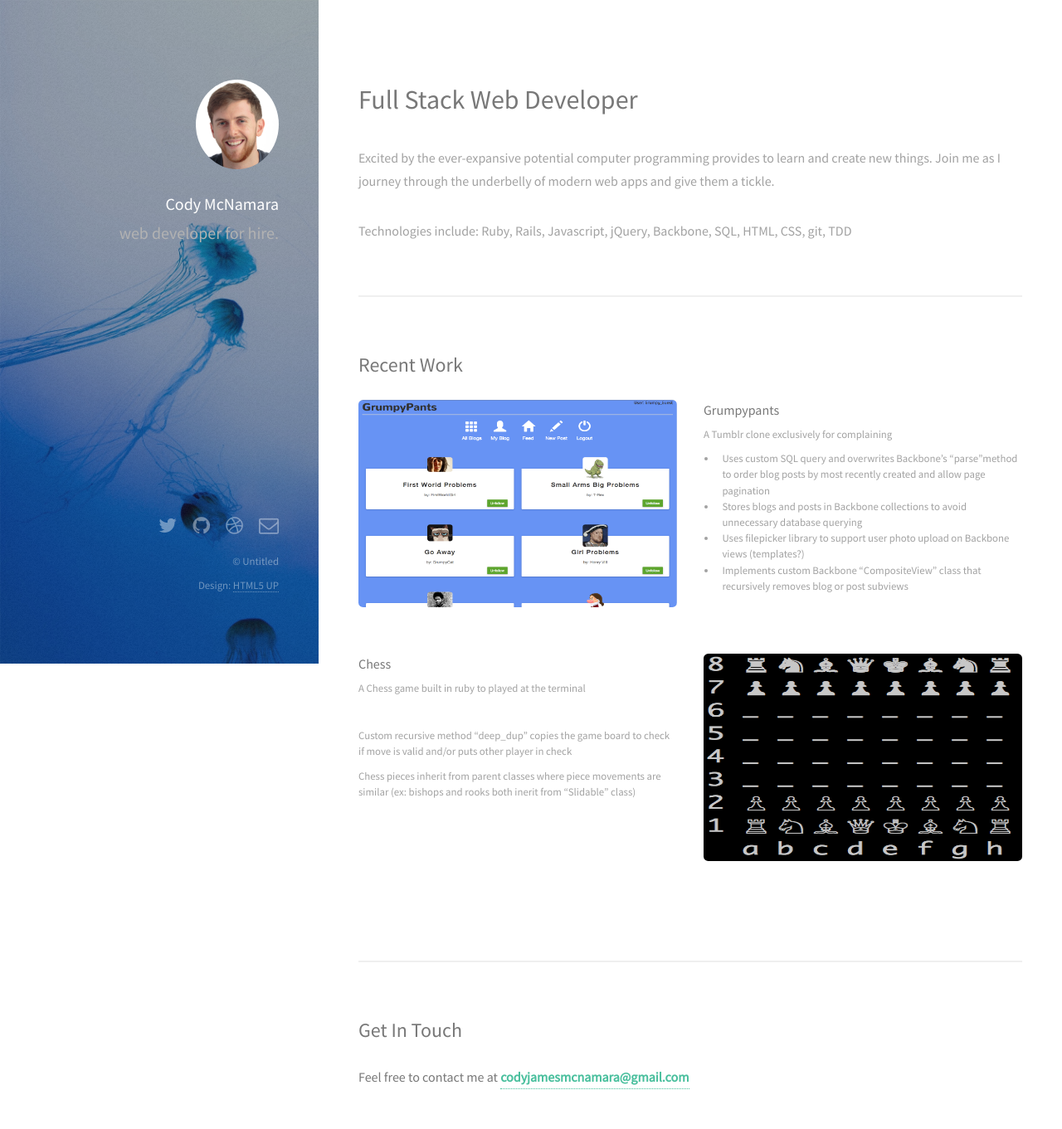
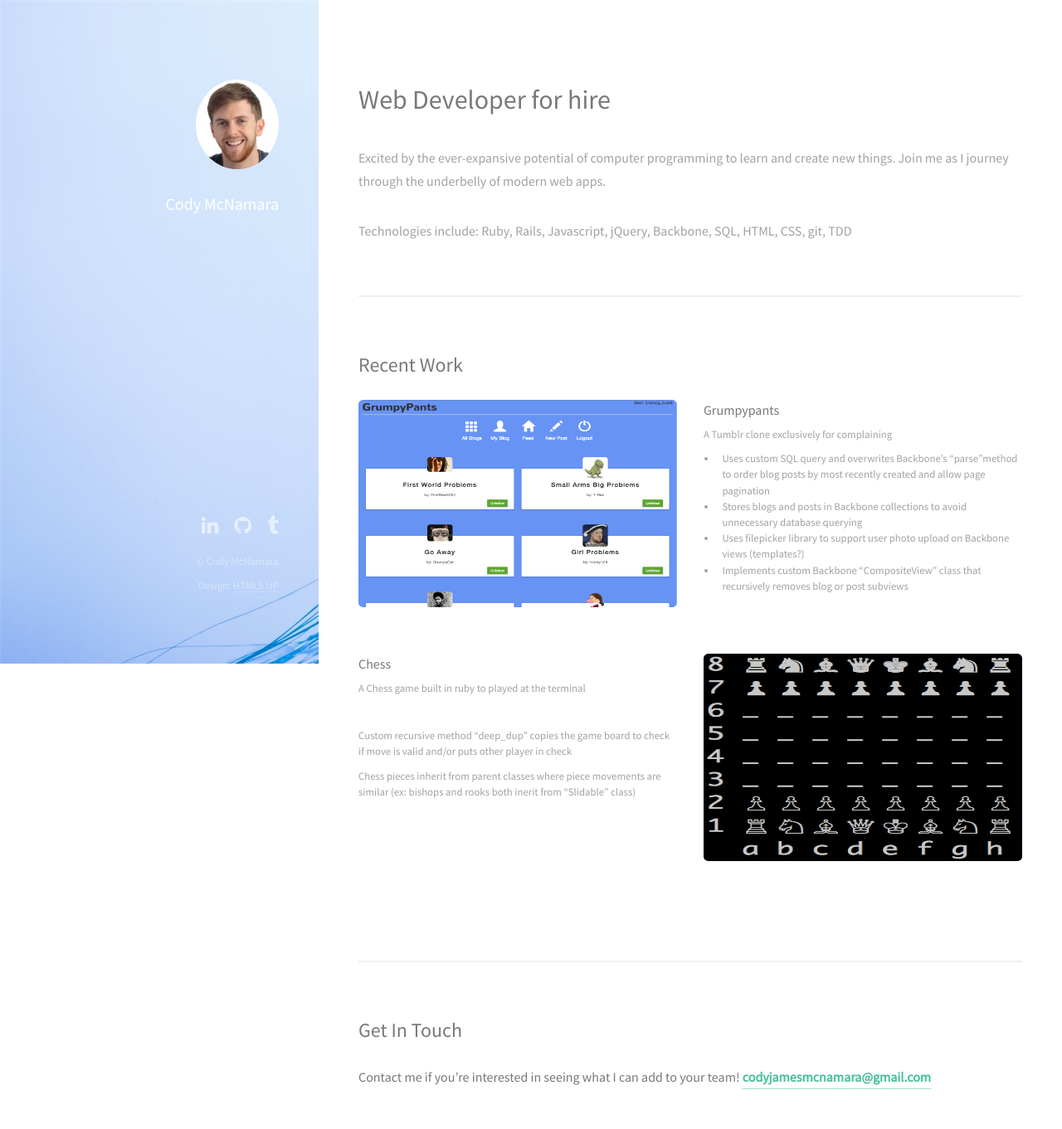
Before and after one commit to codymcnamara/Portfolio, a PHP site: page / in a window 1280 px wide. Shown: the whole page at 83% size. Run offline with PHP 8.4, Linux system fonts and the light colour scheme; style sheets or scripts are compiled from the project's sources.

Commit message:
changed description and title

```diff
--- a/css/ie/v8.css
+++ b/css/ie/v8.css
@@ -57,7 +57,7 @@
 /* Header */
 
 	#header {
-		background-image: url("../../images/jellyfish.jpeg");
+		background-image: url("../../images/jellyfish.png");
 		background-repeat: no-repeat;
 		background-size: cover;
 		-ms-behavior: url("css/ie/backgroundsize.min.htc");
--- a/css/style-medium.css
+++ b/css/style-medium.css
@@ -43,7 +43,7 @@
 	#footer {
 		background-attachment: scroll;
 		background-color: #1f1815;
-		background-image: url("images/overlay.png"), url("../images/jellyfish.jpeg");
+		background-image: url("images/jellyfish.png"), url("../images/jellyfish.png");
 		background-position: top left,						bottom center;
 		background-repeat: repeat,							no-repeat;
 		background-size: auto,							cover;
--- a/css/style.css
+++ b/css/style.css
@@ -459,7 +459,7 @@
 			-o-transition: opacity 0.2s ease-in-out;
 			-ms-transition: opacity 0.2s ease-in-out;
 			transition: opacity 0.2s ease-in-out;
-			background: url("images/overlay.png");
+			background: url("images/jellyfish.png");
 			border-radius: 0.35em;
 			content: '';
 			display: block;
@@ -505,7 +505,7 @@
 			}
 
 			.image.thumb:hover:before {
-				background: url("images/overlay.png"), url("images/overlay.png");
+				background: url("images/jellyfish.png"), url("images/jellyfish.png");
 				opacity: 1.0;
 			}
 
@@ -954,7 +954,7 @@
 	#header {
 		background-color: #1f1815;
 		background-attachment: scroll,								fixed;
-		background-image: url("images/overlay.png"), url("../images/jellyfish.jpeg");
+		background-image: url("images/jellyfish.png"), url("../images/jellyfish.png");
 		background-position: top left,							top left;
 		background-repeat: repeat,								no-repeat;
 		background-size: auto,								auto 100%;
@@ -1004,7 +1004,7 @@
 		}
 
 			#footer .icons a {
-				color: rgba(255, 255, 255, 0.4);
+				color: rgba(255, 255, 255, 0.6);
 			}
 
 		#footer .copyright {
--- a/index.html
+++ b/index.html
@@ -30,7 +30,7 @@
 				<a href="#" class="image avatar"><img src="images/square_headshot.jpg" alt="" /></a>
 				<h1><strong>Cody McNamara</strong>
 				<br />
-				<p>web developer for hire.</p>
+				<!-- <p>web developer for hire.</p> -->
 
 				</h1>
 			</header>
@@ -41,9 +41,9 @@
 				<!-- One -->
 					<section id="one">
 						<header class="major">
-							<h2>Full Stack Web Developer</h2>
+							<h2>Web Developer for hire</h2>
 						</header>
-						<p>Excited by the ever-expansive potential computer programming provides to learn and create new things. Join me as I journey through the underbelly of modern web apps and give them a tickle.</p>
+						<p>Excited by the ever-expansive potential of computer programming to learn and create new things. Join me as I journey through the underbelly of modern web apps.</p>
 
 						<p>Technologies include: Ruby, Rails, Javascript, jQuery, Backbone, SQL, HTML, CSS, git, TDD</p>
 						<!-- <ul class="actions">
@@ -103,7 +103,7 @@
 				<!-- Three -->
 					<section id="three">
 						<h2>Get In Touch</h2>
-						<div id="contact-me"> <strong>Feel free to contact me at</strong> <a href="mailto:codyjamesmcnamara@gmail.com" id="email-me">codyjamesmcnamara@gmail.com</a></div>
+						<div id="contact-me"> <strong>Contact me if you’re interested in seeing what I can add to your team! </strong> <a href="mailto:codyjamesmcnamara@gmail.com" id="email-me">codyjamesmcnamara@gmail.com</a></div>
 						<!-- <div class="row">
 							<div class="8u 12u$(small)">
 								<form method="post" action="#">
@@ -463,13 +463,12 @@ print 'It took ' + i + ' iterations to sort the deck.';</code></pre>
 		<!-- Footer -->
 			<footer id="footer">
 				<ul class="icons">
-					<li><a href="#" class="icon fa-twitter"><span class="label">Twitter</span></a></li>
-					<li><a href="#" class="icon fa-github"><span class="label">Github</span></a></li>
-					<li><a href="#" class="icon fa-dribbble"><span class="label">Dribbble</span></a></li>
-					<li><a href="#" class="icon fa-envelope-o"><span class="label">Email</span></a></li>
+					<li><a href="www.linkedin.com/in/codymcnamara" class="icon fa-linkedin"><span class="label">Twitter</span></a></li>
+					<li><a href="https://github.com/codymcnamara" class="icon fa-github"><span class="label">Github</span></a></li>
+					<li><a href="https://www.tumblr.com/blog/codycodycodyblr" class="icon fa-tumblr"><span class="label">Dribbble</span></a></li>
 				</ul>
 				<ul class="copyright">
-					<li>&copy; Untitled</li><li>Design: <a href="http://html5up.net">HTML5 UP</a></li>
+					<li>&copy; Cody McNamara</li><li>Design: <a href="http://html5up.net">HTML5 UP</a></li>
 				</ul>
 			</footer>
 
--- a/js/init.js
+++ b/js/init.js
@@ -9,7 +9,7 @@
 	var settings = {
 
 		// Parallax background effect?
-			parallax: true,
+			// parallax: true,
 
 		// Parallax factor (lower = more intense, higher = less intense).
 			parallaxFactor: 20
--- a/sass/ie/v8.scss
+++ b/sass/ie/v8.scss
@@ -64,7 +64,7 @@
 /* Header */
 
 	#header {
-		background-image: url('../../images/jellyfish.jpeg');
+		background-image: url('../../images/jellyfish.png');
 		background-repeat: no-repeat;
 		background-size: cover;
 		-ms-behavior: url('css/ie/backgroundsize.min.htc');
--- a/sass/style-medium.scss
+++ b/sass/style-medium.scss
@@ -56,7 +56,7 @@ $size-header-pad:		4em;
 	#footer {
 		background-attachment:	scroll;
 		background-color:		$color-accent2-bg;
-		background-image:		url('images/overlay.png'),		url('../images/jellyfish.jpeg');
+		background-image:		url('images/jellyfish.png'),		url('../images/jellyfish.png');
 		background-position:	top left,						bottom center;
 		background-repeat:		repeat,							no-repeat;
 		background-size:		auto,							cover;
--- a/sass/style.scss
+++ b/sass/style.scss
@@ -421,7 +421,7 @@ $size-header-pad:		4em;
 
 		&:before {
 			@include vendor-property('transition', 'opacity #{$duration-transition} ease-in-out');
-			background: url('images/overlay.png');
+			background: url('images/jellyfish.png');
 			border-radius: $size-border-radius;
 			content: '';
 			display: block;
@@ -463,7 +463,7 @@ $size-header-pad:		4em;
 				}
 
 				&:before {
-					background: url('images/overlay.png'), url('images/overlay.png');
+					background: url('images/jellyfish.png'), url('images/jellyfish.png');
 					opacity: 1.0;
 				}
 			}
@@ -868,7 +868,7 @@ $size-header-pad:		4em;
 	#header {
 		background-color:		$color-accent2-bg;
 		background-attachment:	scroll,								fixed;
-		background-image:		url('images/overlay.png'),			url('../images/jellyfish.jpeg');
+		background-image:		url('images/jellyfish.png'),			url('../images/jellyfish.png');
 		background-position:	top left,							top left;
 		background-repeat:		repeat,								no-repeat;
 		background-size:		auto,								auto 100%;
```
Also changed, not shown: images/jellyfish.png (renamed from images/jellyfish.jpeg).
